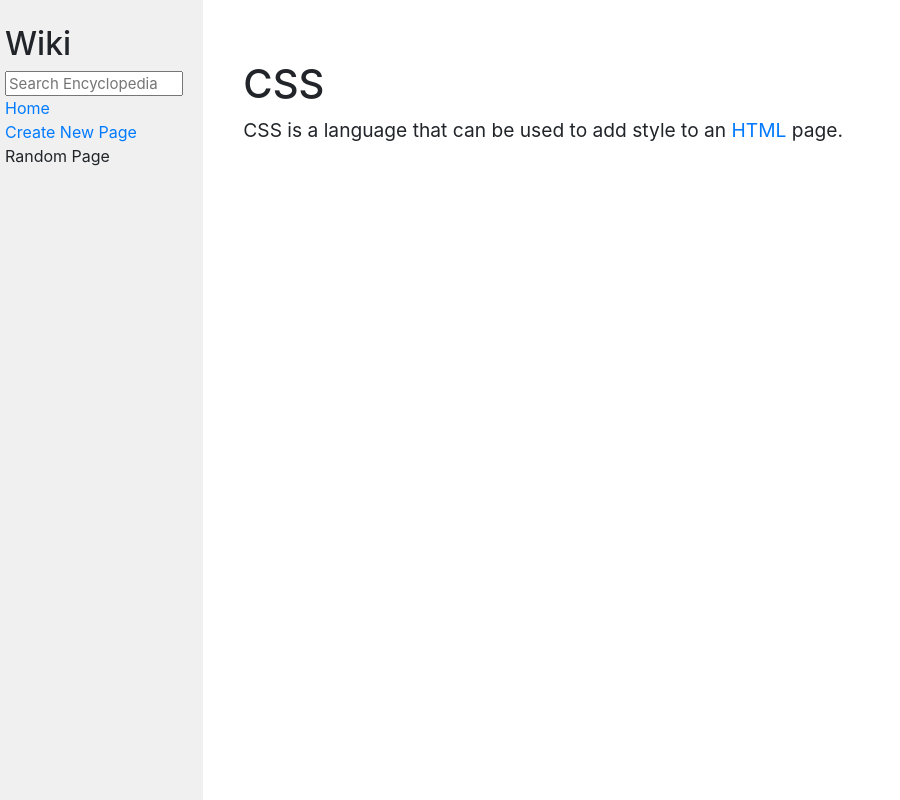
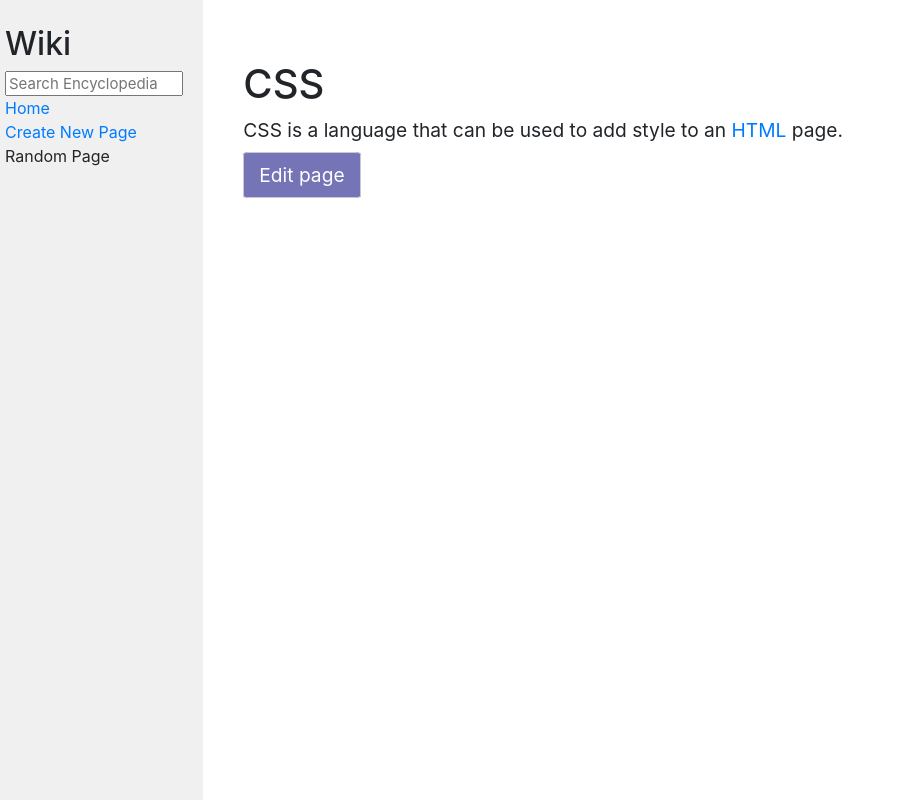
Before and after one commit to VladaPysh/Wiki, a Django app: page /wiki/CSS in a window 1280 px wide. Shown: the whole page, without its empty margins (0-900 px from the left). Run offline with Django 3.2, Linux system fonts and the light colour scheme; some libraries are stand-ins or nearby versions.

Commit message:
working on edit page

```diff
--- a/encyclopedia/static/encyclopedia/styles.css
+++ b/encyclopedia/static/encyclopedia/styles.css
@@ -40,3 +40,11 @@ textarea {
 .newpage {
     height: 60vh;
 }
+
+.button {
+    padding: 10px 15px;
+    border: 1px solid rgb(200, 200, 214);
+    background-color: rgb(116, 116, 182);
+    border-radius: 5%;
+    color: white;
+}
--- a/encyclopedia/templates/encyclopedia/entry.html
+++ b/encyclopedia/templates/encyclopedia/entry.html
@@ -7,5 +7,6 @@
 {% block body %}
 
     {{ entry|safe }}
+    <a class="button" href="{% url 'edit' %}">Edit page</a>
 
 {% endblock %}
--- a/encyclopedia/urls.py
+++ b/encyclopedia/urls.py
@@ -6,5 +6,6 @@ urlpatterns = [
     path("", views.index, name="index"),
     path("wiki/<str:entry>", views.entry, name="entry"),
     path("search", views.search, name="search"),
-    path("newpage", views.newpage, name="newpage")
+    path("newpage", views.newpage, name="newpage"),
+    path("edit", views.edit, name="edit")
 ]
--- a/encyclopedia/views.py
+++ b/encyclopedia/views.py
@@ -82,3 +82,21 @@ def newpage(request):
         return render(request, "encyclopedia/newpage.html", {
             "form": NewPage()
         })
+
+def edit(request):
+    if request.method == "GET":
+        return render(request, "encyclopedia/edit.html", {
+            "form": NewPage()
+        })
+    if request.method == "POST":
+        form = NewPage(request.POST)
+        if form.is_valid:
+            title = form.cleaned_data["title"]
+            content = form.cleaned_data["content"]
+            util.save_entry(title, f'#{title}\n{content}')
+            return redirect("entry", entry=title)
+    #get form
+    #fill with info about entry. title and content
+    #if form is valid
+    #save changes using save_entry and redirect to the entry page
+    #else render form page
```
Also changed, not shown: encyclopedia/templates/encyclopedia/edit.html (added, +17 -0 lines).
